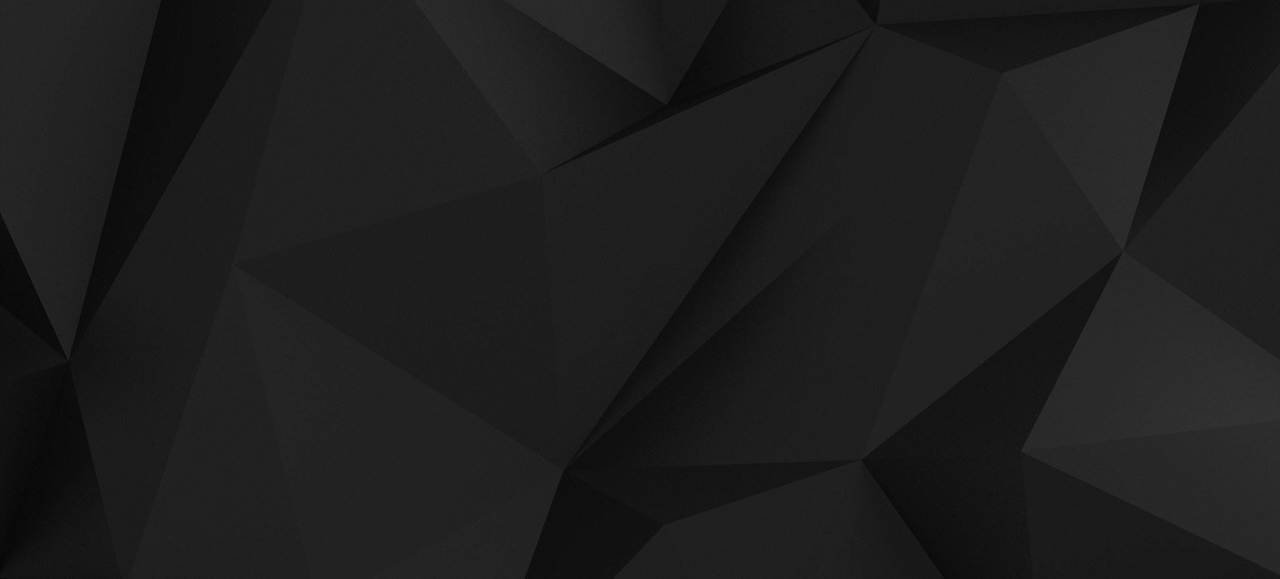
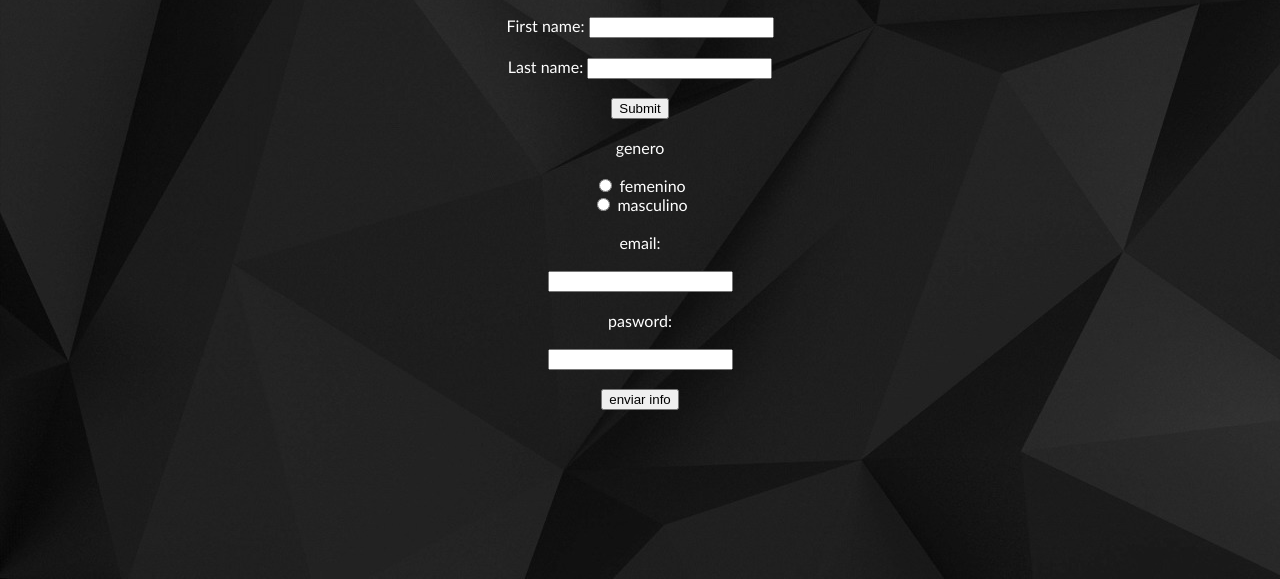
Before and after one commit to juadbg02/adso, a plain HTML site: page Pagina_warzone/log_ig.html in a window 1280 px wide. Shown: the part 221-800 px from the top of the page. Drawn offline with Linux system fonts and the light colour scheme.

Commit message:
Update log_ig.html

```diff
--- a/Pagina_warzone/log_ig.html
+++ b/Pagina_warzone/log_ig.html
@@ -24,8 +24,37 @@
     </center>
     </nav>
     <br>
+    <main>
+        <center>
+        <form action="/action_page.php">
+            <font color="white">
+            <label for="fname">First name:</label>
+            <input type="text" id="fname" name="fname"><br><br>
+            <label for="lname">Last name:</label>
+            <input type="text" id="lname" name="lname"><br><br>
+            <input type="submit" value="Submit">
+            <br><br>
+            <label>genero</label><br>
+            <br>
+            <input type="radio" id="femenino" name="genero" value="femenino">
+            <label for="femenino">femenino</label>
+            <br>
+            <input type="radio" id="masculino" name="genero" value="masculino">
+            <label for="masculino">masculino</label>
+            <br><br>
+            <label for="email">email:</label>
+            <br><br>
+            <input type="email" id="email" name="email" required>
+            <br><br>
+            <label for="pasword">pasword:</label>
+            <br><br>
+            <input type="password" id="password" name="password" required>
+            <br><br>
+            <input type="submit" value="enviar info">
 
-
+        </font>
+    </center>
+    </main>
 
 </body>
 </html>
```
